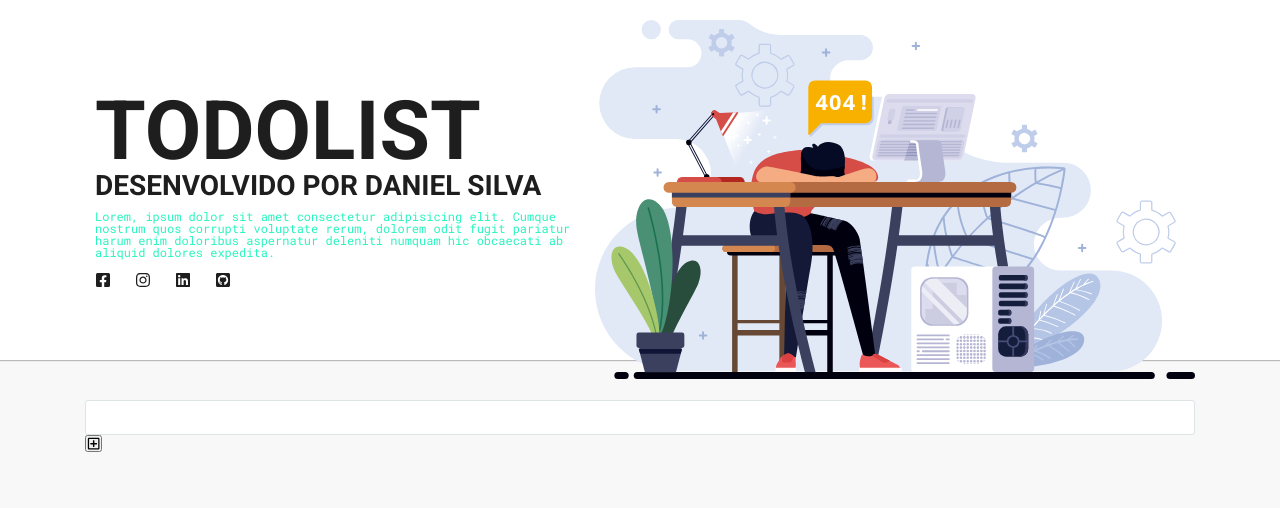
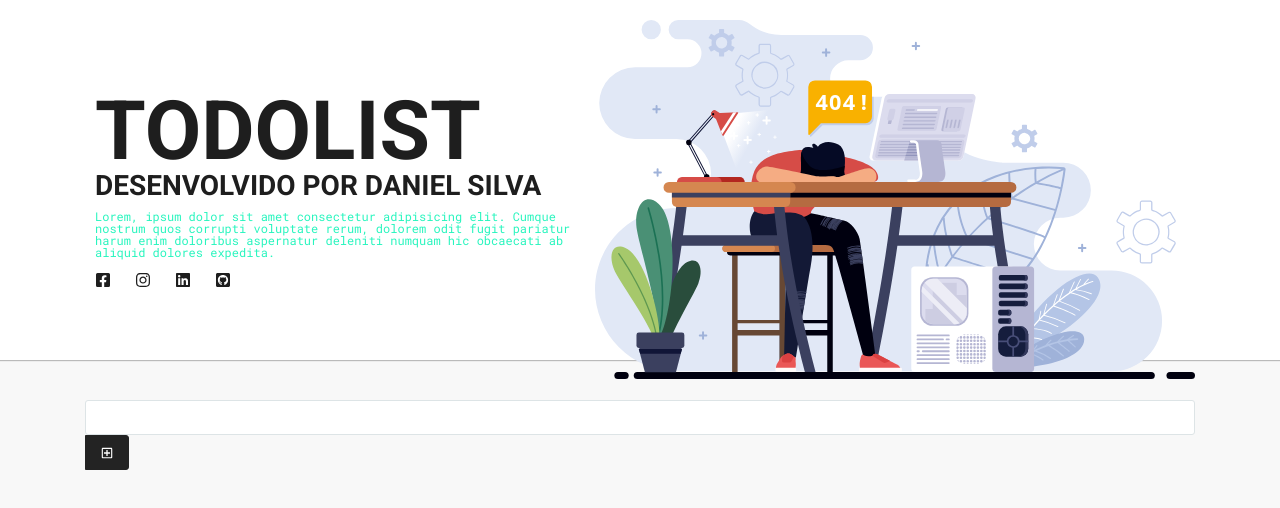
Before and after one commit to daniel-silva-dxp/TodoList-React, a React (Create React App) app: page / in a window 1280 px wide. Shown: the top 508 px of the page. Built offline with nearby package versions, Linux system fonts and the light colour scheme.

Commit message:
feat: finalizado estrutura e estilização do component button

```diff
--- a/src/components/button/index.css
+++ b/src/components/button/index.css
@@ -0,0 +1,30 @@
+button {
+    outline: 0;
+    border: none;
+    background: transparent;
+    cursor: pointer;
+    -webkit-apparance: none;
+    -moz-appearance: none;
+    appearance: none;
+}
+button.btn {
+    display: inline-block;
+    border: 1px solid #232323;
+    border-radius: 0 3px 3px 0;
+    -webkit-transition: all 0.2s ease-out;
+    transition: all 0.2s ease-out;
+}
+button.btn-medium {
+    height: 35px;
+    line-height: 35px;
+    padding: 0 15px;
+    font-size: 12px;
+}
+button.btn-dark {
+    color: #fff;
+    background: #232323;
+}
+.btn-dark:hover {
+    background: #fff;
+    color: #232323;
+}
--- a/src/components/button/index.js
+++ b/src/components/button/index.js
@@ -3,7 +3,7 @@ import './index.css'
 
 const Button = ({ method, handleClick, children}) => {
     return (
-        <button type={method} onClick={handleClick}>{children}</button>
+        <button type={method} onClick={handleClick} className="btn btn-medium btn-dark">{children}</button>
     );
 };
 
```
